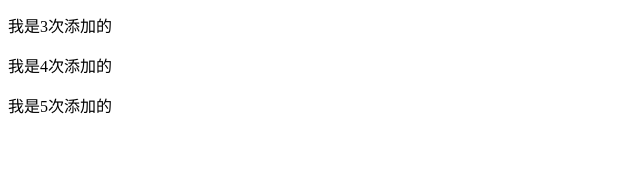
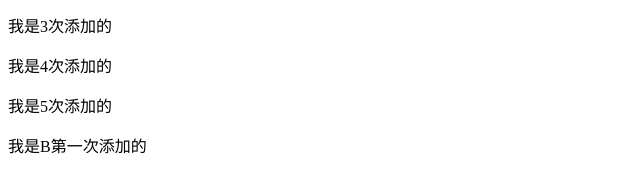
Before and after one commit to pangyangxiu/demo, a plain HTML site: page index.html in a window 1280 px wide. Shown: the part 116-308 px from the top of the page, without its empty margins (0-640 px from the left). Drawn offline with Linux system fonts and the light colour scheme.

Commit message:
B第一次提交

```diff
--- a/index.html
+++ b/index.html
@@ -13,6 +13,7 @@
     <p>我是3次添加的</p>
     <p>我是4次添加的</p>
     <p>我是5次添加的</p>
+    <p>我是B第一次添加的</p>
 
 </body>
 
```
